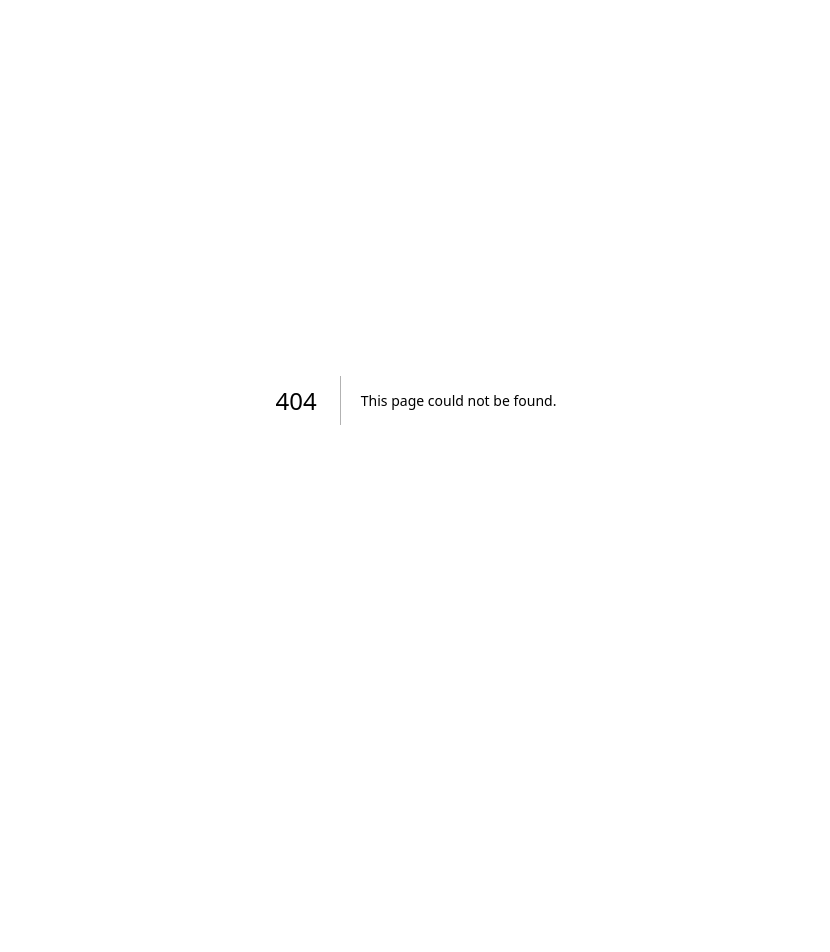
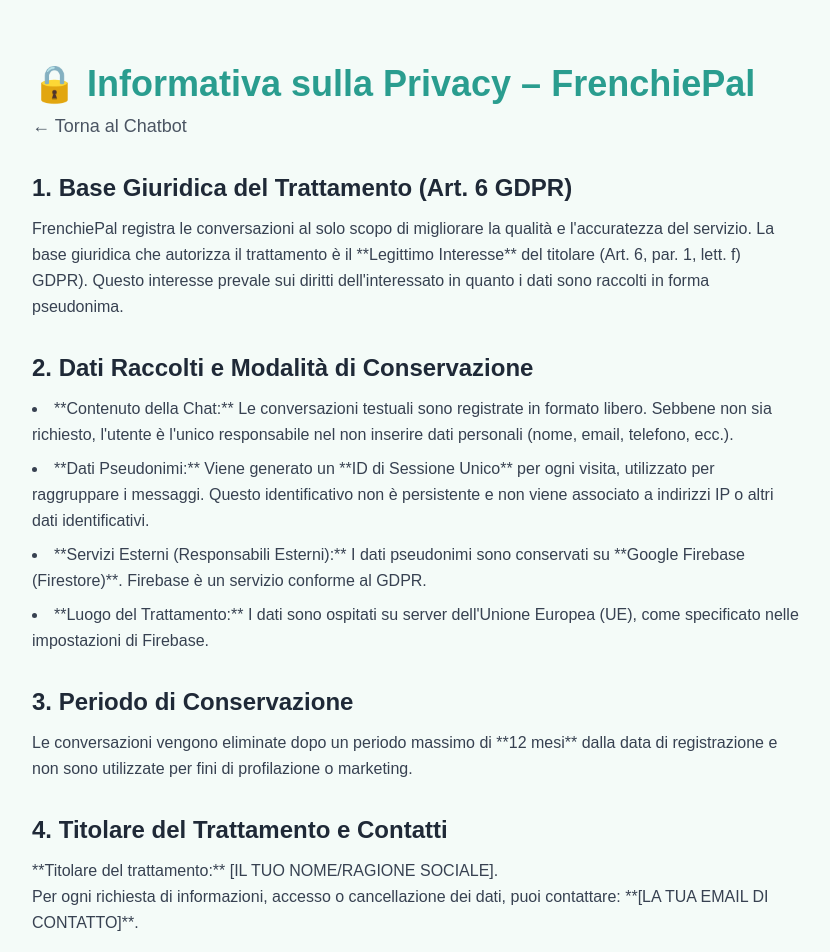
Before and after one commit to tartagliagiuseppe87-afk/frenchiepal, a Next.js app: page /privacy in a window 1280 px wide. Before the commit this address had no page. Shown: the top 952 px of the page, without its empty margins (224-1054 px from the left). Before the commit the page ends 800 px from the top, so only its background shows below. Built offline with nearby package versions, Linux system fonts and the light colour scheme.

Commit message:
Add Privacy Policy page

```diff
--- /dev/null
+++ b/pages/privacy.js
@@ -0,0 +1,53 @@
+// pages/privacy.js
+import React from 'react';
+import Link from 'next/link'; // Importiamo Link per la navigazione
+
+export default function PrivacyPolicy() {
+    return (
+        <div className="min-h-screen bg-[#f4fbf8] font-poppins p-8 md:p-16 max-w-4xl mx-auto">
+            <header className="mb-8">
+                <h1 className="text-4xl font-bold text-[#2a9d8f] mb-2">🔒 Informativa sulla Privacy – FrenchiePal</h1>
+                <Link href="/">
+                    <p className="text-lg text-gray-600 hover:underline">← Torna al Chatbot</p>
+                </Link>
+            </header>
+
+            <section className="mb-8">
+                <h2 className="text-2xl font-semibold text-gray-800 mb-3">1. Base Giuridica del Trattamento (Art. 6 GDPR)</h2>
+                <p className="text-gray-700 leading-relaxed">
+                    FrenchiePal registra le conversazioni al solo scopo di migliorare la qualità e l'accuratezza del servizio. La base giuridica che autorizza il trattamento è il **Legittimo Interesse** del titolare (Art. 6, par. 1, lett. f) GDPR). Questo interesse prevale sui diritti dell'interessato in quanto i dati sono raccolti in forma pseudonima.
+                </p>
+            </section>
+
+            <section className="mb-8">
+                <h2 className="text-2xl font-semibold text-gray-800 mb-3">2. Dati Raccolti e Modalità di Conservazione</h2>
+                <ul className="list-disc list-inside text-gray-700 leading-relaxed space-y-2">
+                    <li>**Contenuto della Chat:** Le conversazioni testuali sono registrate in formato libero. Sebbene non sia richiesto, l'utente è l'unico responsabile nel non inserire dati personali (nome, email, telefono, ecc.).</li>
+                    <li>**Dati Pseudonimi:** Viene generato un **ID di Sessione Unico** per ogni visita, utilizzato per raggruppare i messaggi. Questo identificativo non è persistente e non viene associato a indirizzi IP o altri dati identificativi.</li>
+                    <li>**Servizi Esterni (Responsabili Esterni):** I dati pseudonimi sono conservati su **Google Firebase (Firestore)**. Firebase è un servizio conforme al GDPR.</li>
+                    <li>**Luogo del Trattamento:** I dati sono ospitati su server dell'Unione Europea (UE), come specificato nelle impostazioni di Firebase.</li>
+                </ul>
+            </section>
+
+            <section className="mb-8">
+                <h2 className="text-2xl font-semibold text-gray-800 mb-3">3. Periodo di Conservazione</h2>
+                <p className="text-gray-700 leading-relaxed">
+                    Le conversazioni vengono eliminate dopo un periodo massimo di **12 mesi** dalla data di registrazione e non sono utilizzate per fini di profilazione o marketing.
+                </p>
+            </section>
+
+            <section className="mb-8">
+                <h2 className="text-2xl font-semibold text-gray-800 mb-3">4. Titolare del Trattamento e Contatti</h2>
+                <p className="text-gray-700 leading-relaxed">
+                    **Titolare del trattamento:** [IL TUO NOME/RAGIONE SOCIALE].
+                    <br/>
+                    Per ogni richiesta di informazioni, accesso o cancellazione dei dati, puoi contattare: **[LA TUA EMAIL DI CONTATTO]**.
+                </p>
+            </section>
+
+            <footer className="text-center text-sm text-gray-500 mt-10 border-t pt-4">
+                Ultimo aggiornamento: Ottobre 2025.
+            </footer>
+        </div>
+    );
+}
```
